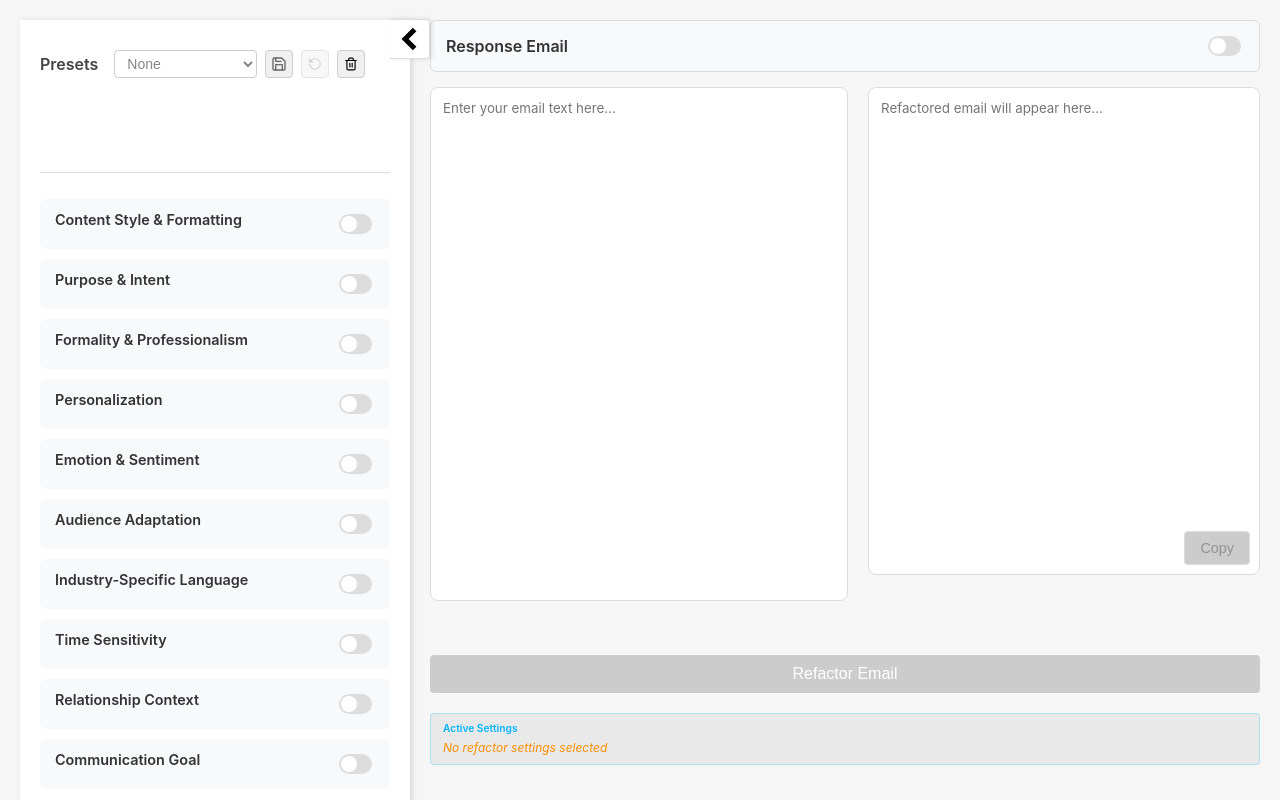
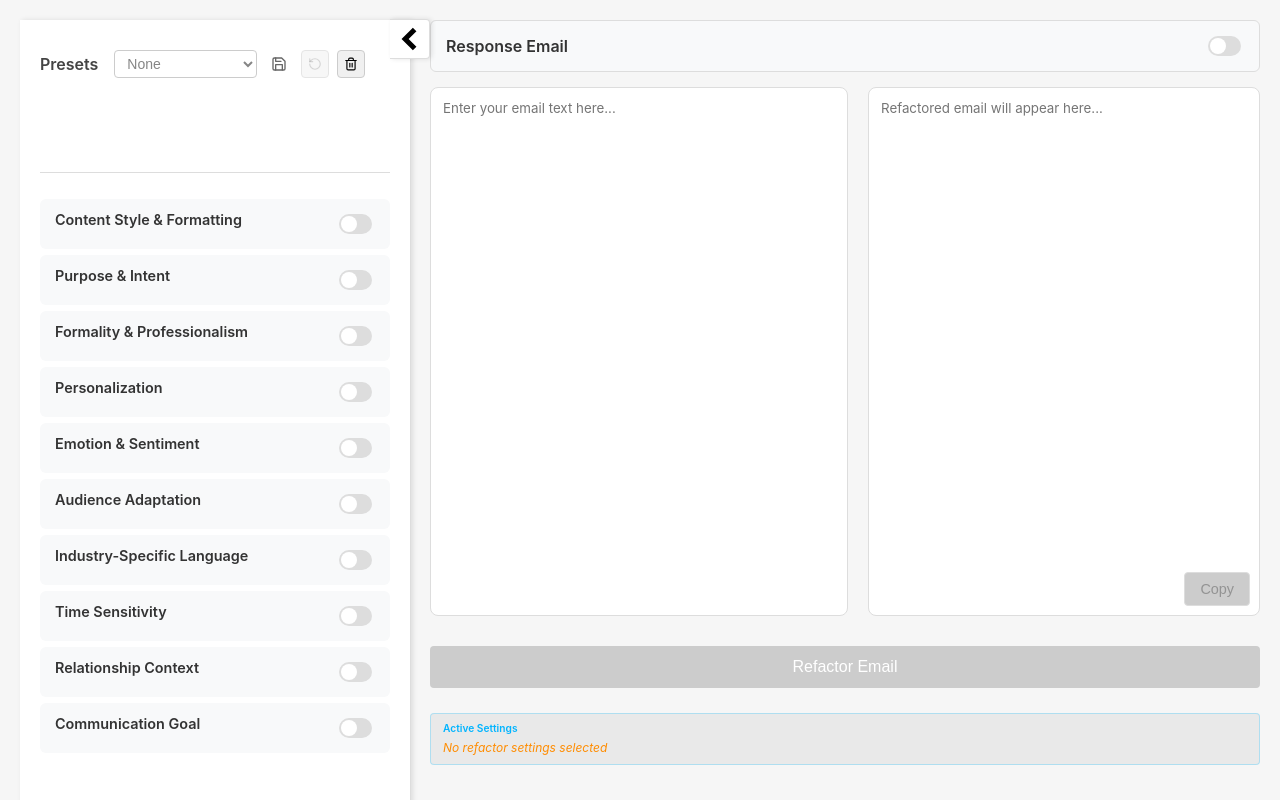
Before and after one commit to ScottBruton/emailRefactor, a React (Vite) app: page / in a window 1280 px wide. Built offline with nearby package versions, Linux system fonts and the light colour scheme.

Commit message:
uiupdatres

```diff
--- a/src/App.css
+++ b/src/App.css
@@ -26,12 +26,13 @@ body, html {
   height: 100vh;
   display: flex;
   flex-direction: column;
+  overflow: hidden;
 }
 
 .container {
   position: relative;
   display: flex;
-  height: 100%;
+  height: 100vh;
   padding: 0;
   margin: 0;
   max-width: none;
@@ -64,46 +65,7 @@ body, html {
   height: 100vh;
   border-right: 1px solid #ddd;
   box-shadow: 2px 0 5px rgba(0, 0, 0, 0.1);
-}
-
-.sidebar-header {
-  display: flex;
-  flex-direction: column;
-  gap: 8px;
-  margin-bottom: 16px;
-  padding: 10px 0;
-  border-bottom: 1px solid #ddd;
-}
-
-.save-settings-button {
-  background: none;
-  border: none;
-  cursor: pointer;
-  display: flex;
-  align-items: center;
-  justify-content: center;
-  padding: 5px;
-  border-radius: 4px;
-  color: #666;
-  transition: all 0.2s;
-}
-
-.save-settings-button:hover:not(:disabled) {
-  background-color: rgba(0, 123, 255, 0.1);
-  color: #007bff;
-}
-
-.save-settings-button:disabled {
-  opacity: 0.5;
-  cursor: not-allowed;
-}
-
-.save-success-message {
-  font-size: 12px;
-  color: #28a745;
-  margin-left: 8px;
-  opacity: 0;
-  transition: opacity 0.3s;
+  overflow: hidden;
 }
 
 .style-controls.hidden {
@@ -119,6 +81,9 @@ body, html {
   margin-left: 0;
   display: flex;
   flex-direction: column;
+  height: 100%;
+  padding-bottom: 50px;
+  margin-bottom: 10px;
 }
 
 .main-content.sidebar-hidden {
@@ -133,6 +98,11 @@ body, html {
   overflow: hidden;
   display: flex;
   flex-direction: column;
+  margin-bottom: 6px;
+}
+
+.style-category:last-child {
+  margin-bottom: 0;
 }
 
 .category-header {
@@ -176,7 +146,8 @@ body, html {
 }
 
 .category-controls.expanded {
-  max-height: none;
+  max-height: 60vh;
+  overflow-y: auto;
   opacity: 1;
   visibility: visible;
   padding: 15px;
@@ -298,14 +269,15 @@ select:focus {
 .panels {
   display: flex;
   flex: 1;
-  min-height: 0;
+  min-height: 500px;
   gap: 20px;
-  margin-bottom: 80px;
+  margin-bottom: 30px;
 }
 
 .input-panel, .output-panel {
   flex: 1;
-  height: 100%;
+  height: auto;
+  min-height: 500px;
   padding: 12px;
   border: 1px solid #ddd;
   border-radius: 8px;
@@ -313,6 +285,7 @@ select:focus {
   font-family: inherit;
   background-color: white;
   transition: border-color 0.2s;
+  overflow-y: auto;
 }
 
 .input-panel:focus, .output-panel:focus {
@@ -331,6 +304,7 @@ select:focus {
   flex: 1;
   display: flex;
   flex-direction: column;
+  min-height: 500px;
 }
 
 .refactor-button {
@@ -338,11 +312,11 @@ select:focus {
   color: white;
   border: none;
   border-radius: 4px;
-  padding: 10px 20px;
+  padding: 12px 24px;
   font-size: 1em;
   cursor: pointer;
   transition: background-color 0.3s;
-  margin-bottom: 20px;
+  margin-bottom: 25px;
   flex-shrink: 0;
 }
 
@@ -363,9 +337,11 @@ select:focus {
   background-color: rgba(0, 0, 0, 0.05);
   border-radius: 4px;
   padding: 8px 12px;
-  margin-bottom: 15px;
+  margin-bottom: 25px;
   border: 1px solid rgba(40, 194, 255, 0.3);
   line-height: 1.3;
+  overflow-y: auto;
+  max-height: 200px;
 }
 
 .settings-header {
@@ -474,14 +450,14 @@ select:focus {
 }
 
 .original-email-container {
-  margin-bottom: 20px;
+  margin-bottom: 25px;
   width: 98%;
 }
 
 .original-email-input {
   width: 100%;
-  min-height: 100px;
-  max-height: 200px;
+  min-height: 120px;
+  max-height: 250px;
   padding: 12px;
   border: 1px solid #ddd;
   border-radius: 8px;
@@ -718,3 +694,90 @@ select:focus {
     color: #3dcc5f;
   }
 }
+
+/* Add a scrollable container for the style categories */
+.style-categories-container {
+  flex: 1;
+  overflow-y: auto;
+  overflow-x: hidden;
+  padding-right: 5px;
+  margin-right: -5px; /* To offset the padding and avoid layout shift */
+}
+
+/* Style the scrollbar for the categories container */
+.style-categories-container::-webkit-scrollbar {
+  width: 6px;
+}
+
+.style-categories-container::-webkit-scrollbar-track {
+  background: transparent;
+}
+
+.style-categories-container::-webkit-scrollbar-thumb {
+  background-color: rgba(0, 0, 0, 0.2);
+  border-radius: 3px;
+}
+
+/* For Firefox */
+.style-categories-container {
+  scrollbar-width: thin;
+  scrollbar-color: rgba(0, 0, 0, 0.2) transparent;
+}
+
+/* Add dark mode support for the scrollable container */
+@media (prefers-color-scheme: dark) {
+  .style-categories-container::-webkit-scrollbar-thumb {
+    background-color: rgba(255, 255, 255, 0.2);
+  }
+
+  .style-categories-container {
+    scrollbar-color: rgba(255, 255, 255, 0.2) transparent;
+  }
+}
+
+.sidebar-header {
+  display: flex;
+  flex-direction: column;
+  gap: 8px;
+  margin-bottom: 16px;
+  padding: 10px 0;
+  border-bottom: 1px solid #ddd;
+}
+
+.save-settings-button {
+  background: none;
+  border: none;
+  cursor: pointer;
+  display: flex;
+  align-items: center;
+  justify-content: center;
+  padding: 5px;
+  border-radius: 4px;
+  color: #666;
+  transition: all 0.2s;
+}
+
+.save-settings-button:hover:not(:disabled) {
+  background-color: rgba(0, 123, 255, 0.1);
+  color: #007bff;
+}
+
+.save-settings-button:disabled {
+  opacity: 0.5;
+  cursor: not-allowed;
+}
+
+.save-success-message {
+  font-size: 12px;
+  color: #28a745;
+  margin-left: 8px;
+  opacity: 0;
+  transition: opacity 0.3s;
+}
+
+/* Ensure proper spacing at the bottom of the page */
+.main-content::after {
+  content: '';
+  display: block;
+  height: 30px; /* Extra space at the bottom */
+}
--- a/src/App.jsx
+++ b/src/App.jsx
@@ -678,6 +678,7 @@ function App() {
               <span id="clear-success-message" className="clear-success-message">Settings cleared!</span>
             </div>
           </div>
+          <div className="style-categories-container">
             {Object.entries(categories).map(([categoryKey, category]) => (
               <div key={categoryKey} className="style-category">
                 <div
@@ -719,6 +720,7 @@ function App() {
                 </div>
               </div>
             ))}
+          </div>
         </div>
         <button
           className="sidebar-toggle"
@@ -770,22 +772,26 @@ function App() {
 
         <div className="panels">
           <textarea
+            className="input-panel"
             value={inputText}
             onChange={(e) => setInputText(e.target.value)}
             placeholder="Enter your email text here..."
-            className="input-panel"
             disabled={isLoading}
+            rows={25}
           />
           <div className="output-container">
             <textarea
+              className="output-panel"
               value={outputText}
+              onChange={(e) => setOutputText(e.target.value)}
+              placeholder="Refactored email will appear here..."
+              disabled={isLoading}
+              rows={25}
               readOnly
-              className="output-panel"
-              placeholder="Refactored email will appear here..."
             />
             <button
+              className="copy-button"
               onClick={handleCopy}
-              className="copy-button"
               disabled={!outputText || isLoading}
             >
               Copy
```
Lines whose indentation alone changed are shown as unchanged.
